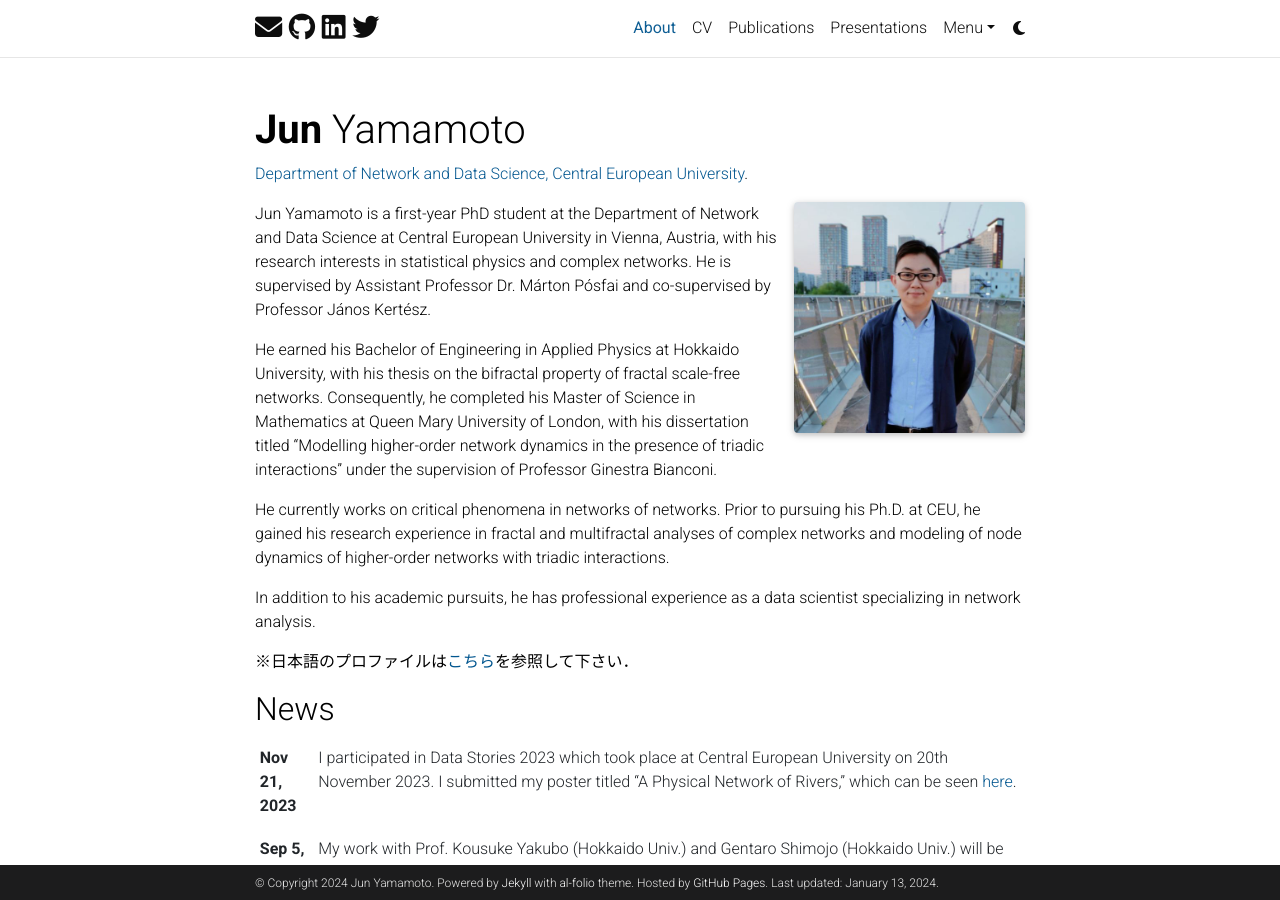
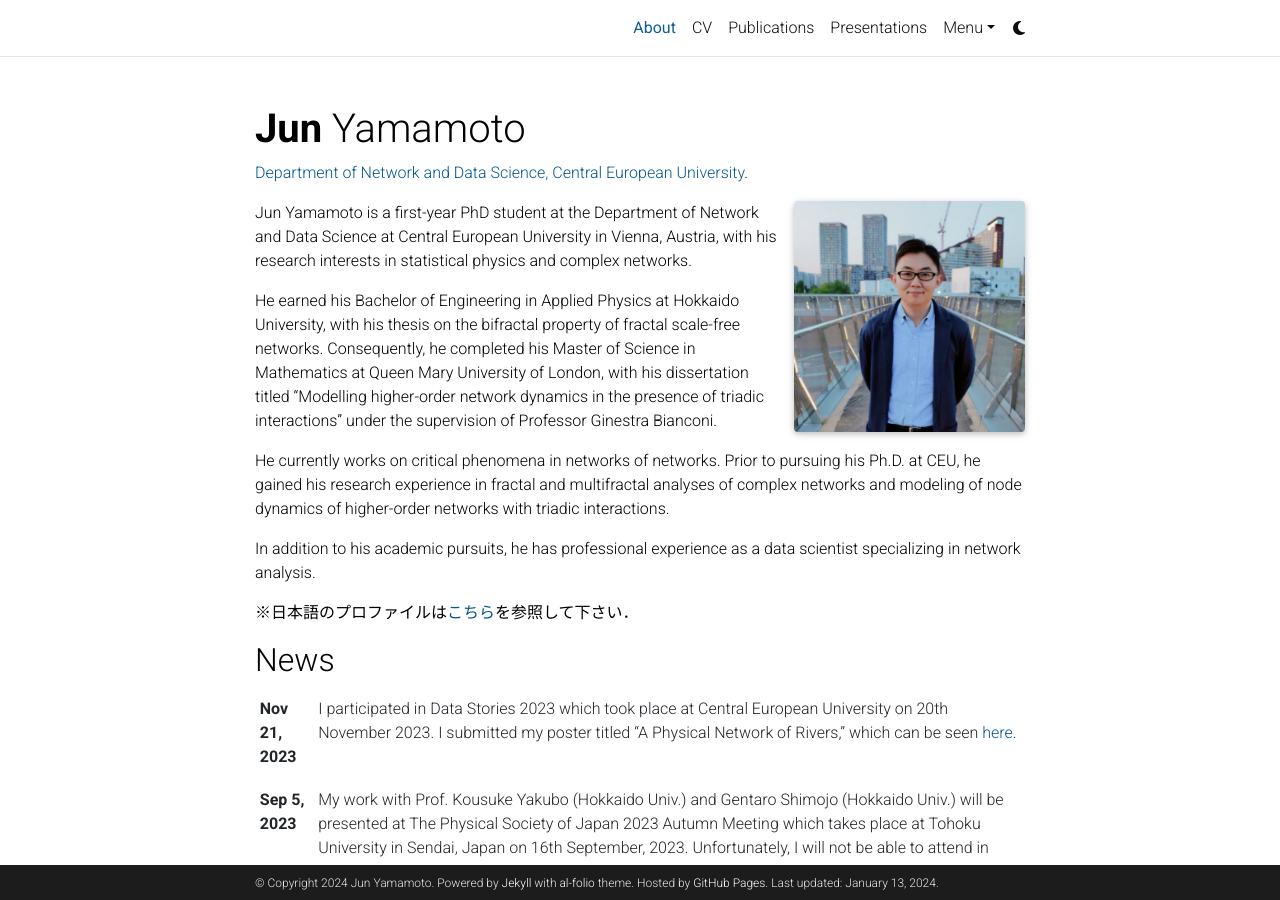
Before and after one commit to jym16/jym16.github.io, a Jekyll site: the page built from _pages/about.md, in a window 1280 px wide and 900 px high. Built offline with Jekyll 4.4.1, drawn with Linux system fonts in a browser that asks for light colours; comment, search, counter and statistics services are not loaded; a style sheet for code colours, icons or effects is not loaded.

Commit message:
Removed social icons from navigation bar

```diff
--- a/_config.yml
+++ b/_config.yml
@@ -341,7 +341,7 @@ enable_math:                true   # enables math typesetting (uses MathJax)
 enable_tooltips:            true   # enables automatic tooltip links generated
                                    # for each section titles on pages and posts
 enable_darkmode:            true  # enables switching between light/dark modes
-enable_navbar_social:       true  # enables displaying social links in the
+enable_navbar_social:       false  # enables displaying social links in the
                                    # navbar on the about page
 enable_project_categories:  true   # enables categorization of projects into
                                    # multiple categories
--- a/_pages/about.md
+++ b/_pages/about.md
@@ -19,7 +19,7 @@ selected_papers: true # includes a list of papers marked as "selected={true}"
 social: true  # includes social icons at the bottom of the page
 ---
 
-Jun Yamamoto is a first-year PhD student at the Department of Network and Data Science at Central European University in Vienna, Austria, with his research interests in statistical physics and complex networks. He is supervised by Assistant Professor Dr. Márton Pósfai and co-supervised by Professor János Kertész.
+Jun Yamamoto is a first-year PhD student at the Department of Network and Data Science at Central European University in Vienna, Austria, with his research interests in statistical physics and complex networks.
 
 He earned his Bachelor of Engineering in Applied Physics at Hokkaido University, with his thesis on the bifractal property of fractal scale-free networks. Consequently, he completed his Master of Science in Mathematics at Queen Mary University of London, with his dissertation titled "Modelling higher-order network dynamics in the presence of triadic interactions" under the supervision of Professor Ginestra Bianconi.
 
```
